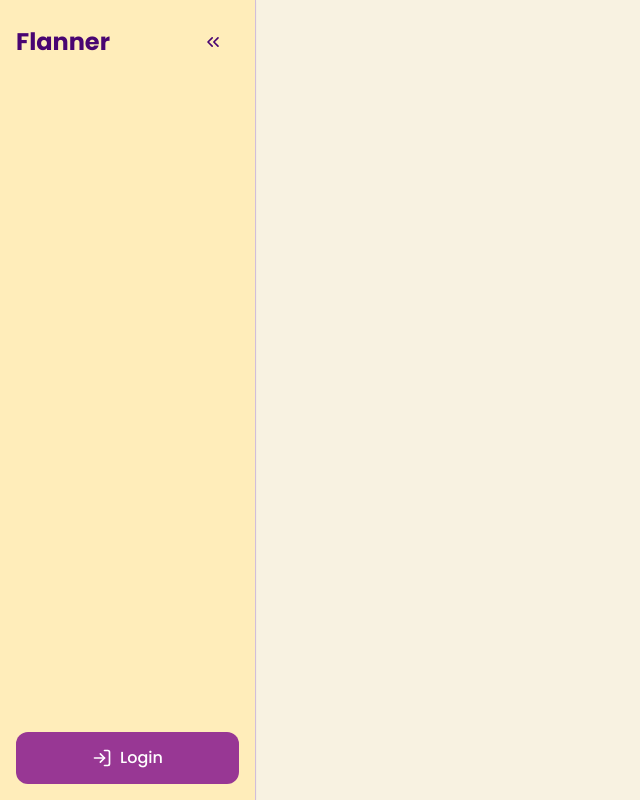
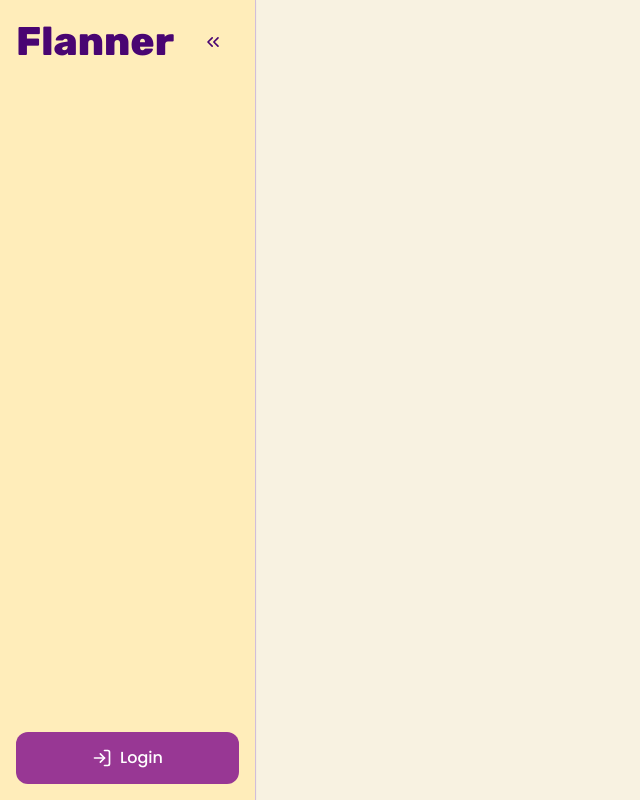
Before and after one commit to Flanner-app/flanner-nextjs-frontend, a Next.js app: page / in a window 1280 px wide. Both pictures are taken after a click on the button 42 px from the left and 42 px from the top of the page. Shown: the whole page, without its empty margins (0-640 px from the left). Built offline with nearby package versions, Linux system fonts and the light colour scheme.

Commit message:
fix: heading styles

```diff
--- a/src/components/shared/Sidebar.tsx
+++ b/src/components/shared/Sidebar.tsx
@@ -1,10 +1,10 @@
 'use client'
 
+import { useState } from 'react'
 import Link from 'next/link'
 import clsx from 'clsx'
 import { ChevronsLeft, LogIn } from 'react-feather'
 import Button from './Button'
-import { useState } from 'react'
 
 const Sidebar = () => {
   const [isOpen, setIsOpen] = useState(false)
@@ -24,9 +24,9 @@ const Sidebar = () => {
         )}
       >
         {isOpen && (
-          <span className="text-center font-archivo text-3xl font-bold text-primary-dark">
+          <h1 className="font-rubik text-10xl font-extrabold leading-none text-primary-dark">
             Flanner
-          </span>
+          </h1>
         )}
         <Button
           appearence="ghost"
--- a/src/components/shared/typography/Heading.tsx
+++ b/src/components/shared/typography/Heading.tsx
@@ -24,7 +24,13 @@ const Heading = ({ as, type, children, className }: HeadingProps) => {
   const Component = as
 
   return (
-    <Component className={clsx(classes[type], className, 'font-bold')}>
+    <Component
+      className={clsx(
+        classes[type],
+        className,
+        'font-rubik font-bold text-primary-dark',
+      )}
+    >
       {children}
     </Component>
   )
```
